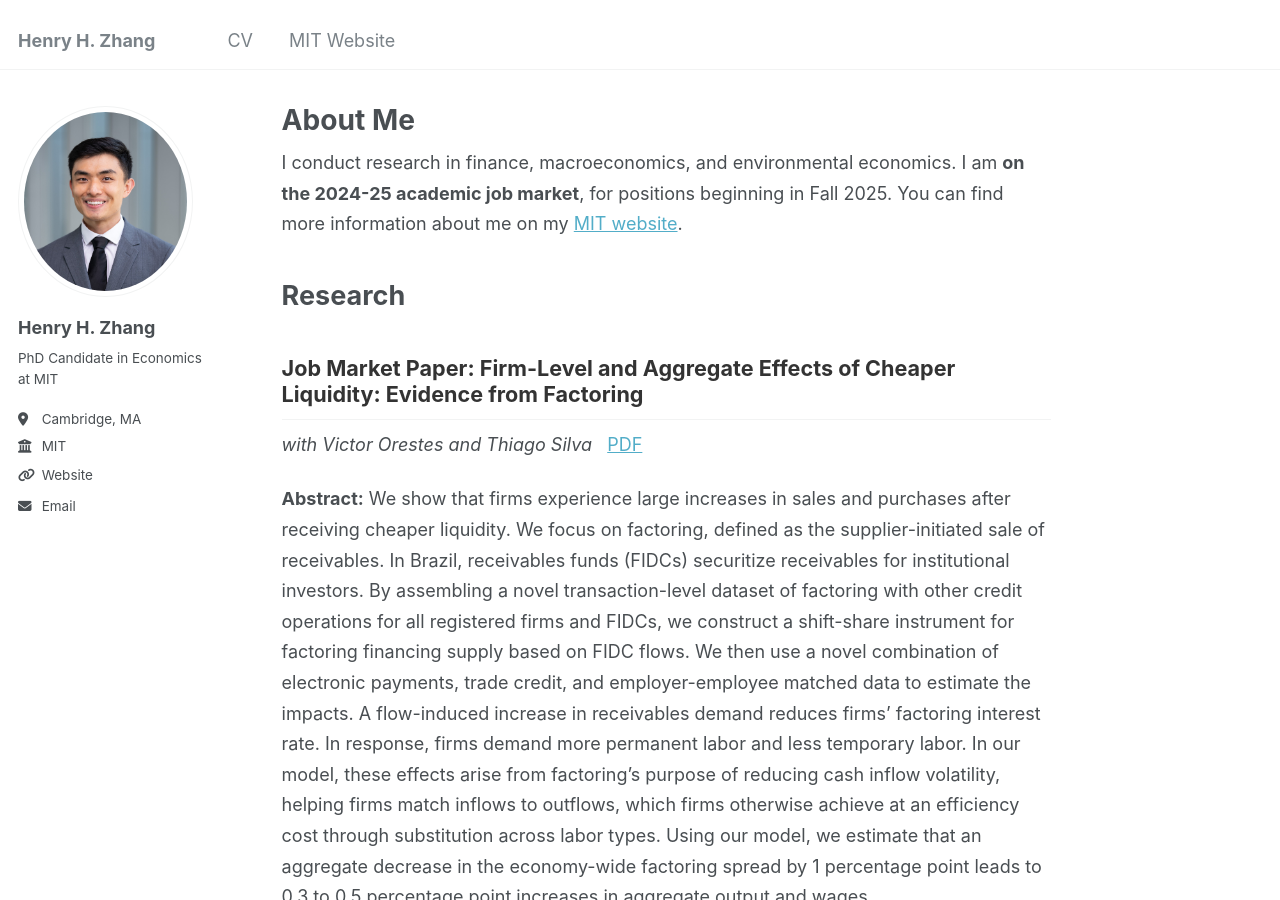
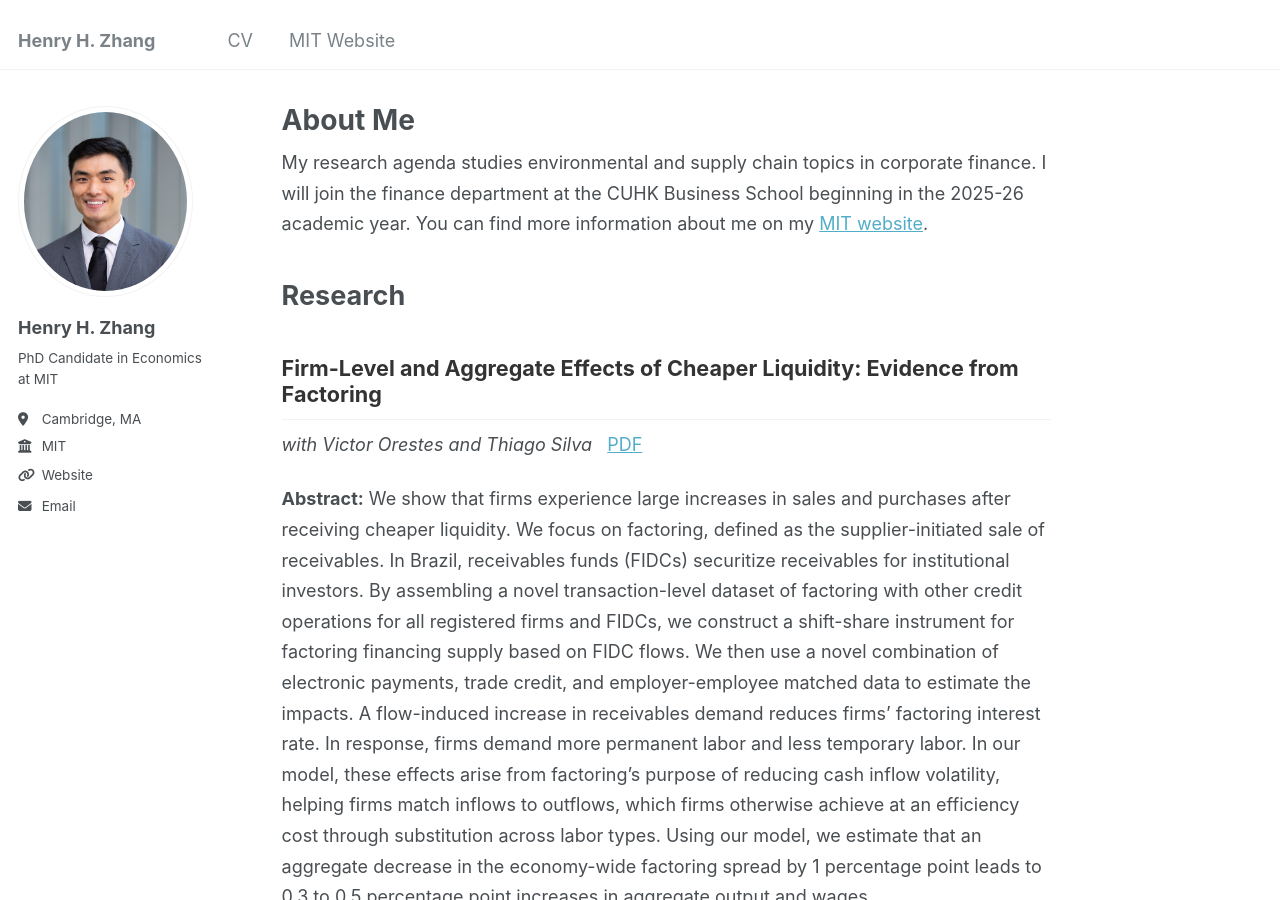
Before and after one commit to heath-aster/heath-aster.github.io, a Jekyll site: the page built from _pages/about.md, in a window 1280 px wide and 900 px high. Built offline with Jekyll 4.4.1, drawn with Linux system fonts in a browser that asks for light colours.

Commit message:
Update with job market outcome :-)

```diff
--- a/_pages/about.md
+++ b/_pages/about.md
@@ -8,11 +8,11 @@ redirect_from:
   - /about.html
 classes: wide
 ---
-I conduct research in finance, macroeconomics, and environmental economics. I am **on the 2024-25 academic job market**, for positions beginning in Fall 2025. You can find more information about me on my [MIT website](https://economics.mit.edu/people/phd-students/henry-zhang).
+My research agenda studies environmental and supply chain topics in corporate finance. I will join the finance department at the CUHK Business School beginning in the 2025-26 academic year. You can find more information about me on my [MIT website](https://economics.mit.edu/people/phd-students/henry-zhang).
 
 # Research
 
-## Job Market Paper: Firm-Level and Aggregate Effects of Cheaper Liquidity: Evidence from Factoring
+## Firm-Level and Aggregate Effects of Cheaper Liquidity: Evidence from Factoring
 *with Victor Orestes and Thiago Silva*
 &nbsp;
 [PDF](files/JMP.pdf)
```
